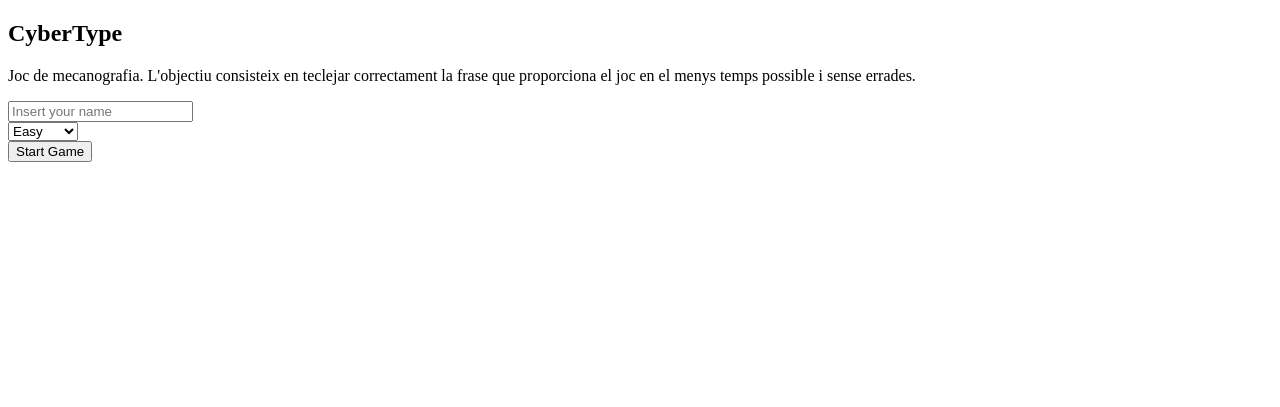
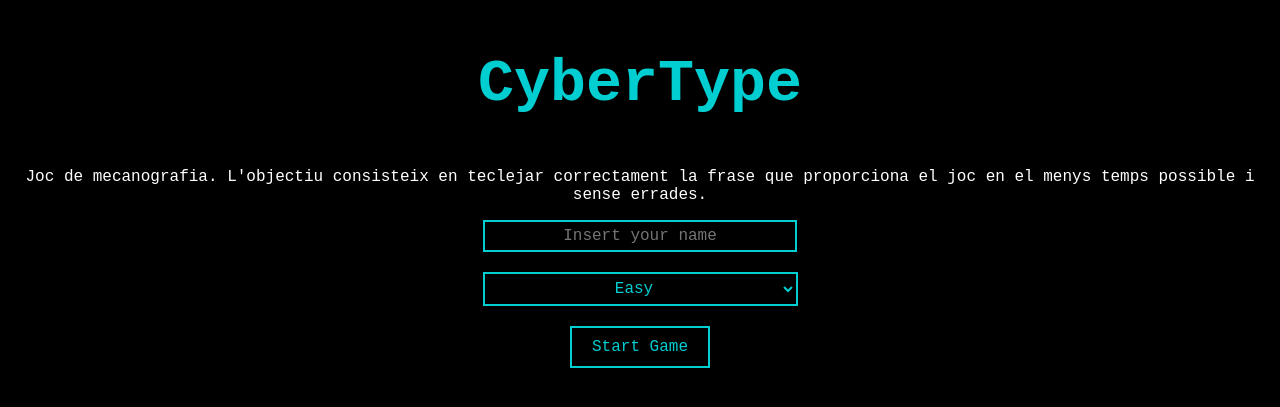
Before and after one commit to Dpcrack22/Projecto-CyberType, a PHP site: page / in a window 1280 px wide. Shown: the top 407 px of the page. Run offline with PHP 8.4, Linux system fonts and the light colour scheme.

Commit message:
Especificación 6 completada

```diff
--- a/index.php
+++ b/index.php
@@ -4,12 +4,14 @@
     <meta charset="UTF-8">
     <meta name="viewport" content="width=device-width, initial-scale=1.0">
     <title>CyberType</title>
-    <style src="styles.css"></style>
+    <link rel="stylesheet" href="styles.css">
+    <!-- Link to external JavaScript file -->
+    <script src="script.js" defer></script>
 </head>
 <body>
     <section>
         <h1>CyberType</h1>
-        <p>Joc de mecanografia. L'objectiu consisteix en teclejar correctament la frase que proporciona el joc en el menys temps possible i sense errades.</p>
+        <p id="gameDescription">Joc de mecanografia. L'objectiu consisteix en teclejar correctament la frase que proporciona el joc en el menys temps possible i sense errades.</p>
         <input type="text" id="inputName" placeholder="Insert your name"/>
         <br>
         <select id="selectDifficulty">
--- /dev/null
+++ b/styles.css
@@ -0,0 +1,58 @@
+body {
+    background-color: #000000;
+    color: darkturquoise;
+    text-align: center;
+    margin-top: 50px;
+}
+h1 {
+    font-family: 'Courier New', Courier, monospace;
+    font-size: 60px;
+    font-weight: bold;
+    color: darkturquoise;
+    text-shadow: 2px 2px 0 #000000;
+}
+#gameDescription {
+    font-family: 'Courier New', Courier, monospace;
+    font-size: 16px;
+    color: white;
+    text-shadow: 1px 1px 0 #000000;
+}
+#inputName {
+    font-family: 'Courier New', Courier, monospace;
+    font-size: 16px;
+    padding: 5px;
+    border: 2px solid darkturquoise;
+    background-color: #000000;
+    color: darkturquoise;
+    width: 300px;
+    margin-bottom: 20px;
+    text-align: center;
+}
+#selectDifficulty {
+    font-family: 'Courier New', Courier, monospace;
+    font-size: 16px;
+    padding: 5px;
+    border: 2px solid darkturquoise;
+    background-color: #000000;
+    color: darkturquoise;
+    width: 315px;
+    margin-bottom: 20px;
+    text-align: center;
+}
+option {
+    background-color: #000000;
+    color: darkturquoise;
+}
+#startGameButton {
+    font-family: 'Courier New', Courier, monospace;
+    font-size: 16px;
+    padding: 10px 20px;
+    border: 2px solid darkturquoise;
+    background-color: #000000;
+    color: darkturquoise;
+    cursor: pointer;
+}
+#startGameButton:hover {
+    background-color: darkturquoise;
+    color: #000000;
+}
```
